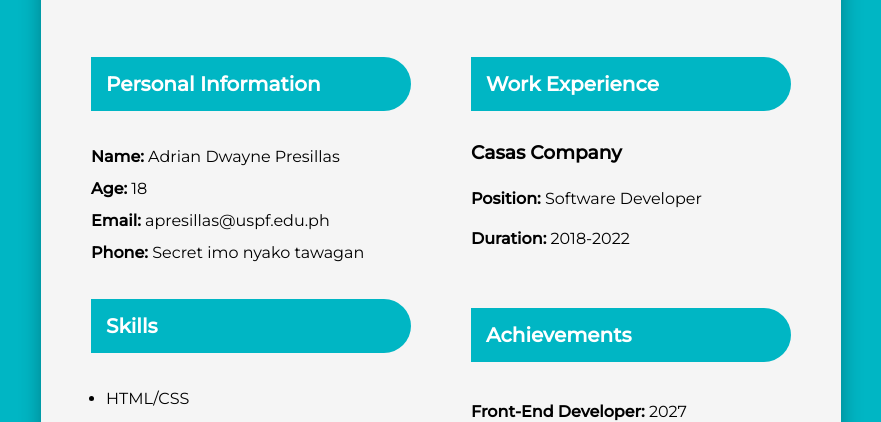
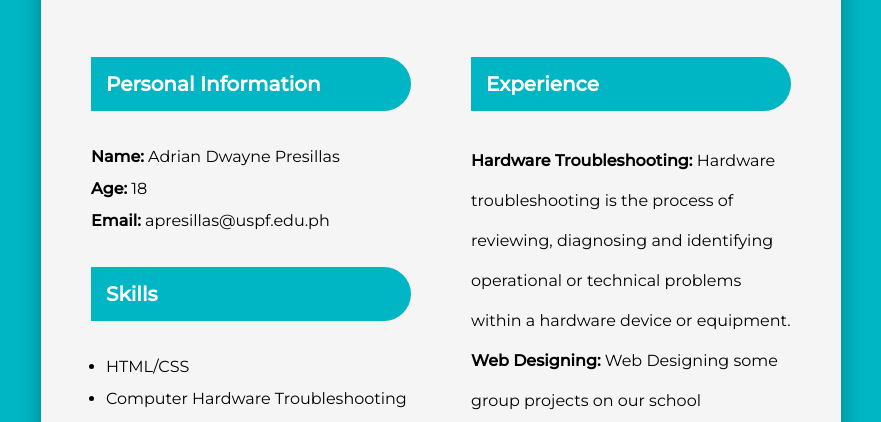
Before and after one commit to presillas/webservice, a plain HTML site: page index.html in a window 1280 px wide. Shown: the part 376-798 px from the top of the page, without its empty margins (199-1080 px from the left). Drawn offline with Linux system fonts and the light colour scheme.

Commit message:
no message

```diff
--- a/index.html
+++ b/index.html
@@ -24,7 +24,6 @@
           <p><strong>Name:</strong> Adrian Dwayne Presillas</p>
           <p><strong>Age:</strong> 18</p>
           <p><strong>Email:</strong> apresillas@uspf.edu.ph</p>
-          <p><strong>Phone:</strong> Secret imo nyako tawagan</p>
           <h2>Skills</h2>
           <ul>
             <li>HTML/CSS</li>
@@ -37,10 +36,9 @@
         </div>
 
         <div class="right">
-          <h2>Work Experience</h2>
-          <h3>Casas Company</h3>
-          <p><strong>Position:</strong> Software Developer</p>
-          <p><strong>Duration:</strong> 2018-2022</p>
+          <h2>Experience</h2>
+          <p><strong>Hardware Troubleshooting:</strong> Hardware troubleshooting is the process of reviewing, diagnosing and identifying operational or technical problems within a hardware device or equipment.</p>
+          <p><strong>Web Designing:</strong> Web Designing some group projects on our school</p>
          <br>
           <h2>Achievements</h2>
           <p><strong>Front-End Developer:</strong> 2027</p>
```
